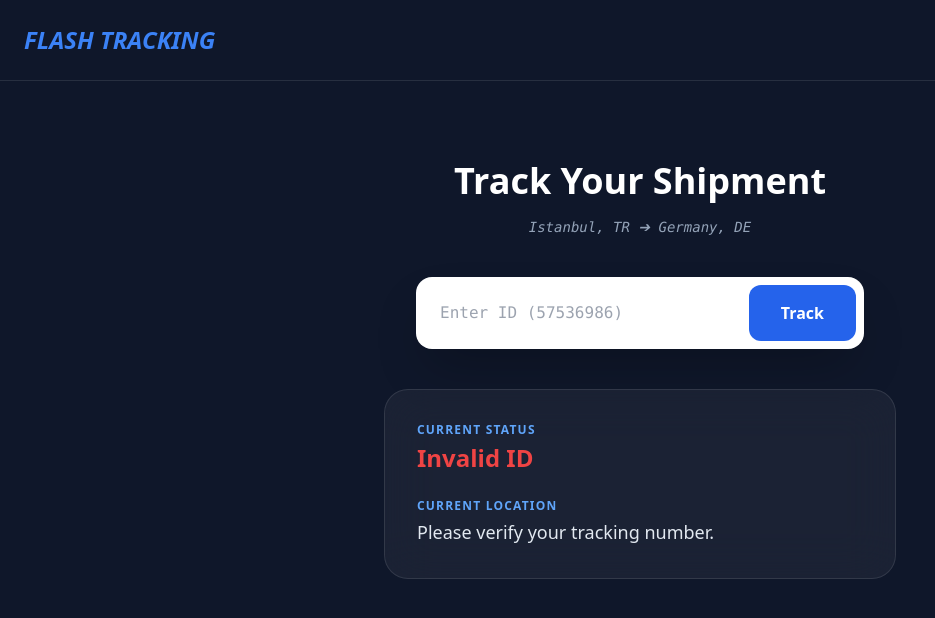
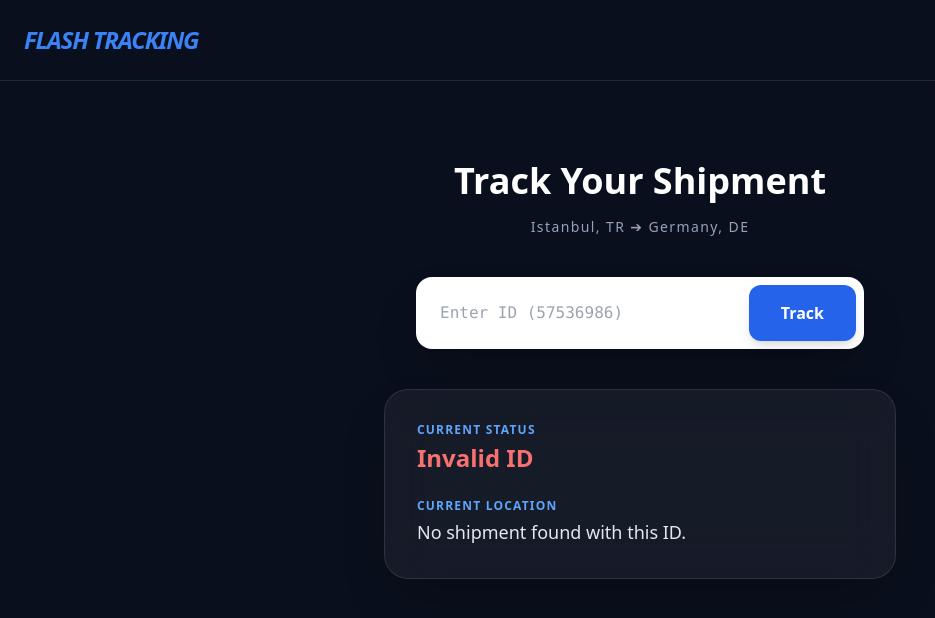
Before and after one commit to flashtracking/flash-logistics, a plain HTML site: page index.html in a window 1280 px wide. Both pictures are taken after a click on the button "Track". Shown: the whole page, without its empty margins (0-935 px from the left). Drawn offline with nearby package versions, Linux system fonts and the light colour scheme.

Commit message:
Update index.html

```diff
--- a/index.html
+++ b/index.html
@@ -3,48 +3,63 @@
 <head>
 <meta charset="UTF-8">
 <meta name="viewport" content="width=device-width, initial-scale=1.0">
-<title>Flash Tracking | International</title>
+<title>Flash Tracking Service | Istanbul-Germany</title>
 <script src="https://cdn.tailwindcss.com"></script>
 </head>
-<body class="bg-slate-900 text-white font-sans">
-    <nav class="p-6 border-b border-white/10 flex justify-between items-center">
-        <div class="text-2xl font-black italic text-blue-500 uppercase">Flash Tracking</div>
+<body class="bg-[#0a0f1d] font-sans text-white">
+
+    <nav class="p-6 border-b border-white/10">
+        <div class="text-2xl font-black italic text-blue-500 uppercase tracking-tighter">Flash Tracking</div>
     </nav>
+
     <header class="py-20 px-6 text-center">
         <h1 class="text-4xl font-extrabold mb-4">Track Your Shipment</h1>
-        <p class="text-slate-400 mb-10 text-sm italic font-mono">Istanbul, TR ➔ Germany, DE</p>
+        <p class="text-slate-400 mb-10 text-sm tracking-widest">Istanbul, TR ➔ Germany, DE</p>
+
         <div class="max-w-md mx-auto flex bg-white p-2 rounded-2xl shadow-2xl">
             <input id="trackInput" type="text" placeholder="Enter ID (57536986)" class="flex-grow p-4 text-slate-900 outline-none rounded-l-xl font-mono">
-            <button onclick="runTrack()" class="bg-blue-600 px-8 py-4 rounded-xl font-bold hover:bg-blue-500 transition">Track</button>
+            <button onclick="runTrack()" class="bg-blue-600 px-8 py-4 rounded-xl font-bold hover:bg-blue-500 transition shadow-lg">Track</button>
         </div>
-        <div id="resultBox" class="mt-10 max-w-lg mx-auto bg-white/5 backdrop-blur-xl p-8 rounded-3xl text-left hidden border border-white/10">
-            <p class="text-xs uppercase text-blue-400 font-bold tracking-widest mb-1">Current Status</p>
-            <h3 id="statusText" class="text-2xl font-bold mb-6 text-green-400"></h3>
-            <p class="text-xs uppercase text-blue-400 font-bold tracking-widest mb-1">Current Location</p>
-            <h3 id="locationText" class="text-lg font-medium text-slate-200"></h3>
+
+        <div id="resultBox" class="mt-10 max-w-lg mx-auto bg-white/5 backdrop-blur-xl p-8 rounded-3xl text-left hidden border border-white/10 shadow-2xl">
+            <div class="mb-6">
+                <p class="text-xs uppercase text-blue-400 font-bold tracking-widest mb-1">Current Status</p>
+                <h3 id="statusText" class="text-2xl font-bold"></h3>
+            </div>
+            <div>
+                <p class="text-xs uppercase text-blue-400 font-bold tracking-widest mb-1">Current Location</p>
+                <h3 id="locationText" class="text-lg font-medium text-slate-200"></h3>
+            </div>
         </div>
     </header>
+
 <script>
+// DATABASE FOR ISTANBUL TO GERMANY ROUTE
 const database = {
     "57536986": {
         status: "Departed Istanbul Hub",
         location: "Istanbul International Airport (IST)"
     }
 };
+
 function runTrack() {
     const id = document.getElementById('trackInput').value.trim();
     const box = document.getElementById('resultBox');
     const status = document.getElementById('statusText');
     const loc = document.getElementById('locationText');
+
     if (database[id]) {
+        // Only show the box if the ID matches
         box.classList.remove('hidden');
         status.innerText = database[id].status;
         loc.innerText = database[id].location;
+        status.style.color = "#4ade80"; // Green for success
     } else {
+        // Show error if ID is wrong
         box.classList.remove('hidden');
         status.innerText = "Invalid ID";
-        status.className = "text-2xl font-bold mb-6 text-red-500";
-        loc.innerText = "Please verify your tracking number.";
+        loc.innerText = "No shipment found with this ID.";
+        status.style.color = "#f87171"; // Red for error
     }
 }
 </script>
```
